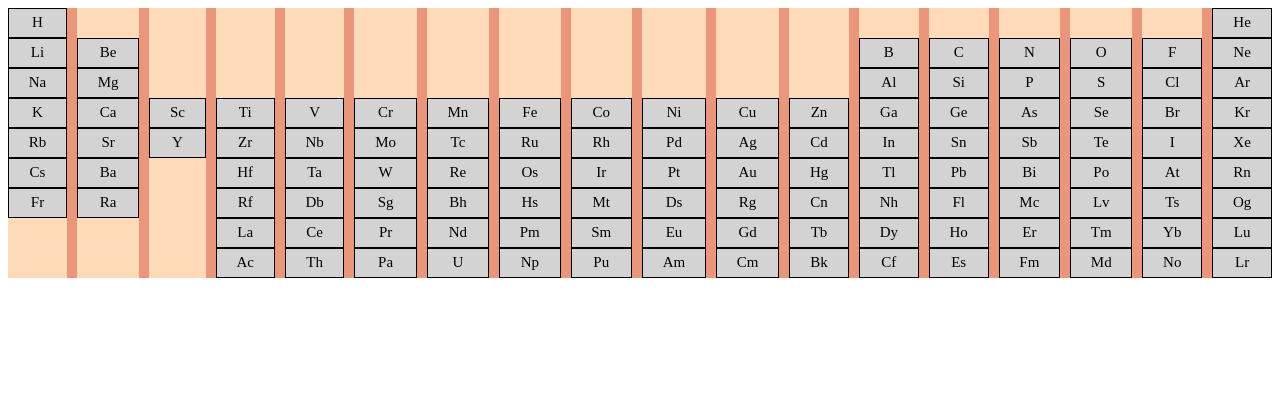
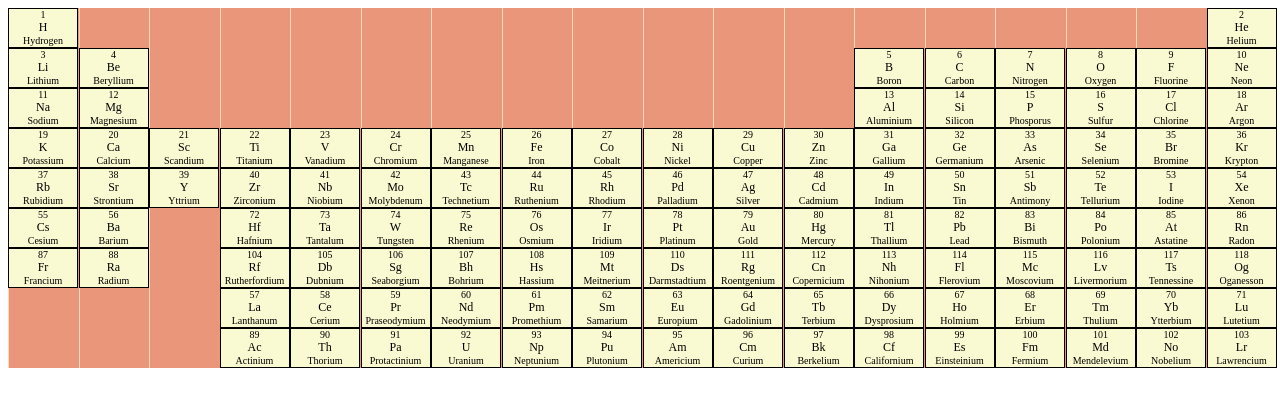
Before and after one commit to AnetaTriesToCode/Web-Dev-fundamentals, a plain HTML site: page periodicTable.html in a window 1280 px wide. Drawn offline with Linux system fonts and the light colour scheme.

Commit message:
Update myStylesheet.css

```diff
--- a/myStylesheet.css
+++ b/myStylesheet.css
@@ -2,22 +2,35 @@
   display: grid;
   grid-template-columns: repeat(18, auto);
   background-color: darksalmon;
-  gap: 10px;
+  gap: 5px;
 }
 
 .column {
   background-color: peachpuff;
   display: grid;
-  grid-auto-rows: minmax(20px, 30px);
-  max-width: 100%;
+  grid-auto-rows: minmax(35px, 40px);
+  grid-auto-columns: minmax(70px, 90px);
+  max-width: 1px;
 }
 
 .grid-item {
-  background-color: lightgray;
+  background-color: lightgoldenrodyellow;
   text-align: center;
   border: 1px solid black;
-  padding: 5px;
-  font-size: 15px;
+  font-size: 12px;
+}
+.grid-item1 {
+  display:hidden;
+}
+.grid-item::after {
+  content: attr(data-element);
+  display: block;
+  font-size: 10px;
+}
+.grid-item::before {
+  content: attr(data-atomic-number);
+  display:block;
+  font-size:10px;
 }
 .PT {
   display: none;
@@ -32,8 +45,8 @@ img {
 @media screen and (max-width: 960px) {
   /* Breakpoint 1: Adjust styles for smaller screens */
   .container {
-    color: crimson;
-    background-color: chocolate;
+    color: navy;
+    background-color: lightskyblue;
     row-gap: 1px;
     column-gap: 1px;
   }
@@ -47,7 +60,7 @@ img {
   .PT {
     display: block;
     text-align: center;
-    margin: 20px auto;
+    margin: 5px auto;
   }
 }
 /*above makes the picture appear only when the screen size drops below 800px*/
```
